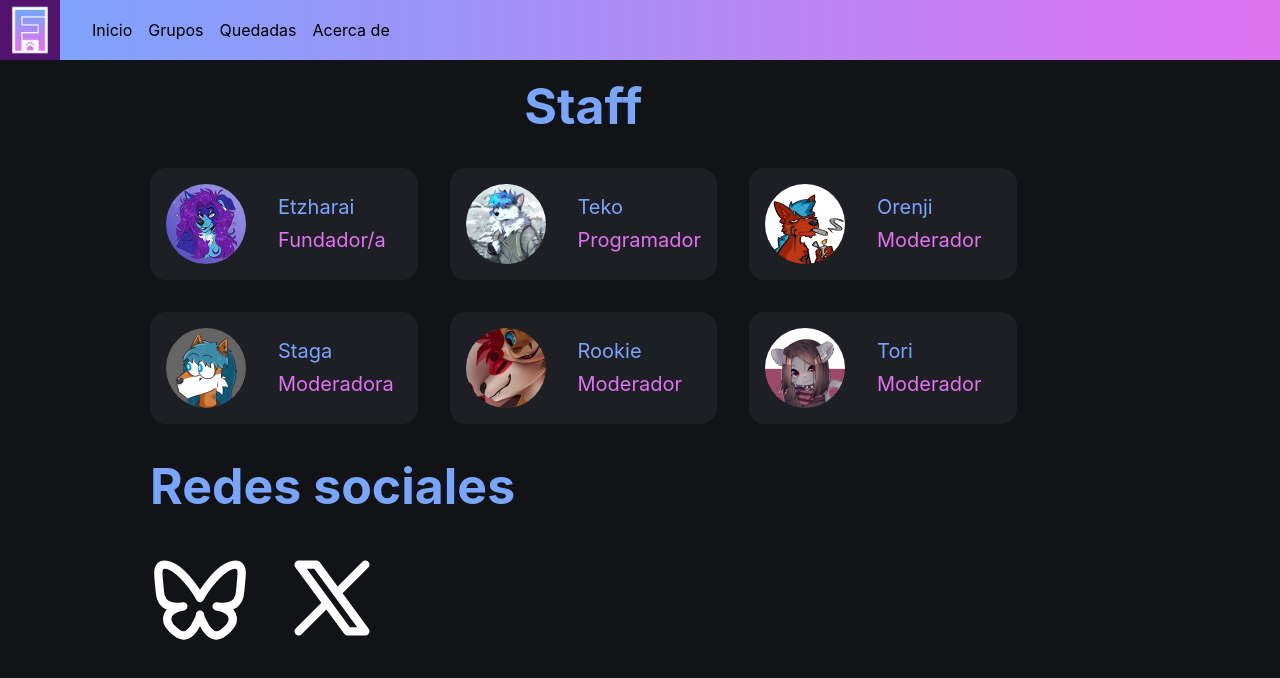
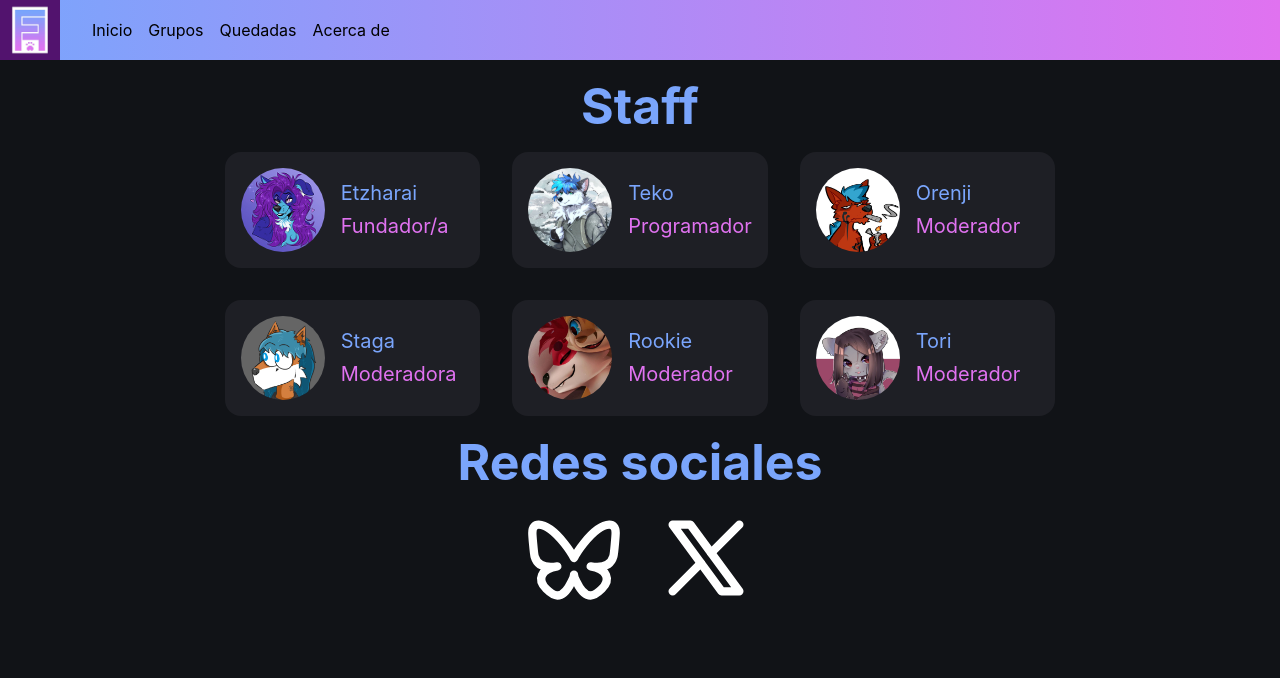
Before and after one commit to Furrfree/web, a React (Vite) app: page /about in a window 1280 px wide. Shown: the top 678 px of the page. Built offline with nearby package versions, Linux system fonts and the light colour scheme.

Commit message:
Centered layout

```diff
--- a/src/Layout.tsx
+++ b/src/Layout.tsx
@@ -13,12 +13,18 @@ export default function Layout() {
         <AppShell
             header={{height: 60}}
             padding="md"
+            w={"100vw"}
         >
             <AppShell.Header>
                 <NavBar/>
             </AppShell.Header>
 
-            <AppShell.Main style={{paddingLeft: isMobile ? 50 : 150, paddingRight: isMobile ? 50 : 150}}>
+            <AppShell.Main
+                style={{
+                    paddingLeft: isMobile ? 50 : 150,
+                    paddingRight: isMobile ? 50 : 150,
+                }}
+            >
                 <Outlet/>
             </AppShell.Main>
         </AppShell>
--- a/src/components/StaffCard.tsx
+++ b/src/components/StaffCard.tsx
@@ -1,4 +1,4 @@
-import {Card, Group, Stack, Text} from "@mantine/core";
+import {Avatar, Card, Group, Stack, Text} from "@mantine/core";
 import {blue, pink} from "../theme/colors.ts";
 
 interface StaffCardProps {
@@ -9,12 +9,12 @@ interface StaffCardProps {
 
 export default function StaffCard({name, position, imageUrl}: StaffCardProps) {
     return (
-        <Card radius={"lg"}>
+        <Card radius={"lg"} style={{width: '100%'}}>
             <Group>
-                <img
+                <Avatar
                     src={`${import.meta.env.BASE_URL}${imageUrl}`}
                     alt="Staff Member"
-                    style={{width: 80, height: 80, objectFit: "cover", borderRadius: "50%", marginRight: 16}}
+                    size="xl"
                 />
                 <Stack gap={1}>
                     <Text fz="xl" c={blue}>{name}</Text>
--- a/src/pages/about.tsx
+++ b/src/pages/about.tsx
@@ -6,7 +6,7 @@ import {IconBrandBluesky, IconBrandX} from "@tabler/icons-react";
 
 export default function About() {
     return (
-        <Stack align="stretch" gap="xl">
+        <Stack align={"center"}>
             <Title2 text="Staff" align="center"/>
             <SimpleGrid
                 cols={{base: 1, sm: 2, md: 3}}
@@ -21,9 +21,8 @@ export default function About() {
                     />
                 ))}
             </SimpleGrid>
-            <Title2 text={"Redes sociales"}/>
+            <Title2 text={"Redes sociales"} align="center"/>
             <SocialNetworks/>
-
         </Stack>
     );
 }
--- a/src/pages/index.tsx
+++ b/src/pages/index.tsx
@@ -32,6 +32,9 @@ export default function Index() {
                         </Stack>
                         <Image src={logo} alt="Logo" height="300px" fit="contain"/>
                     </Group>
+
+                </>
+            )}
             <Title order={2}>Nuestros valores</Title>
             <Text fz="md" ta="justify">
                 Grupo destinado a organizar tanto quedadas, como art trades
@@ -40,8 +43,6 @@ export default function Index() {
                 formar parte de este fandom, pero por motivos económicos no se pueden
                 permitir o no quieren destinar medio sueldo a participar en él.
             </Text>
-                </>
-            )}
         </Stack>
     );
 }
```
Lines whose indentation alone changed are shown as unchanged.
